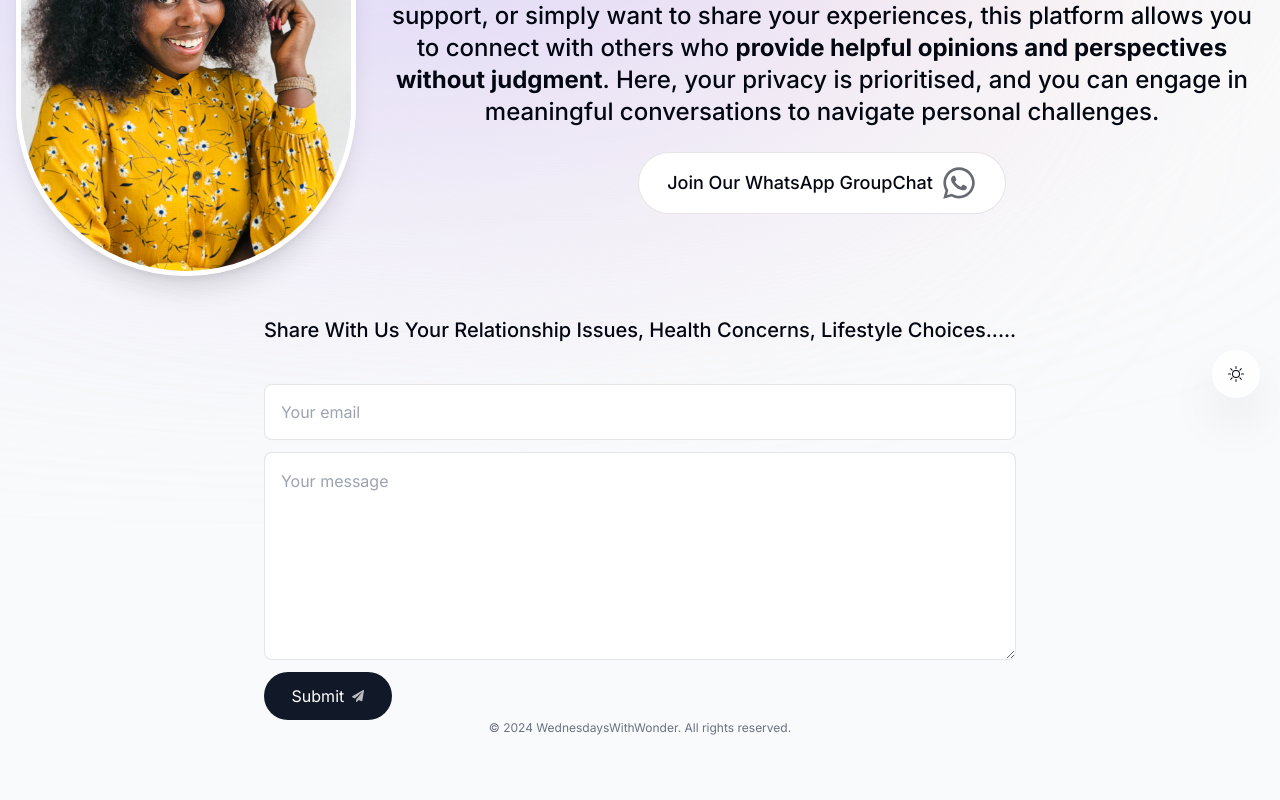
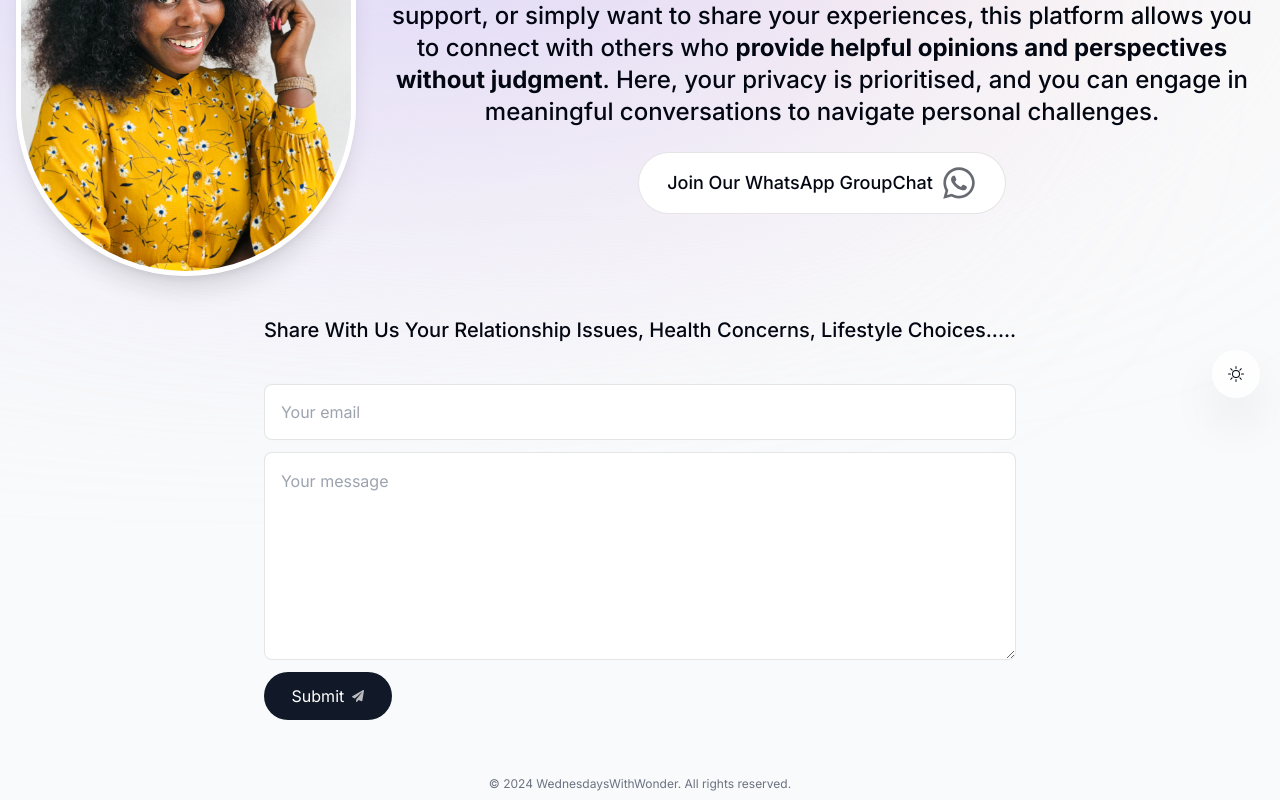
Before and after one commit to OlatunjiAbiodunEmmanuel/Wednesday-With-Wonder, a Next.js app: page / in a window 1280 px wide. Shown: the part 382-1182 px from the top of the page. Before the commit the page ends 1126 px from the top, so only its background shows below. Built offline with nearby package versions, Linux system fonts and the light colour scheme; no server answers.

Commit message:
feat:add footer

```diff
--- a/components/footer.tsx
+++ b/components/footer.tsx
@@ -2,7 +2,7 @@ import React from "react";
 
 export default function Footer() {
   return (
-    <footer className="mb10 px-4 text-center text-gray-500">
+    <footer className="mb10 px-4 text-center text-gray-500 mt-14">
       <small className="mb-2 block text-xs">
         &copy; 2024 WednesdaysWithWonder. All rights reserved.
       </small>
```
